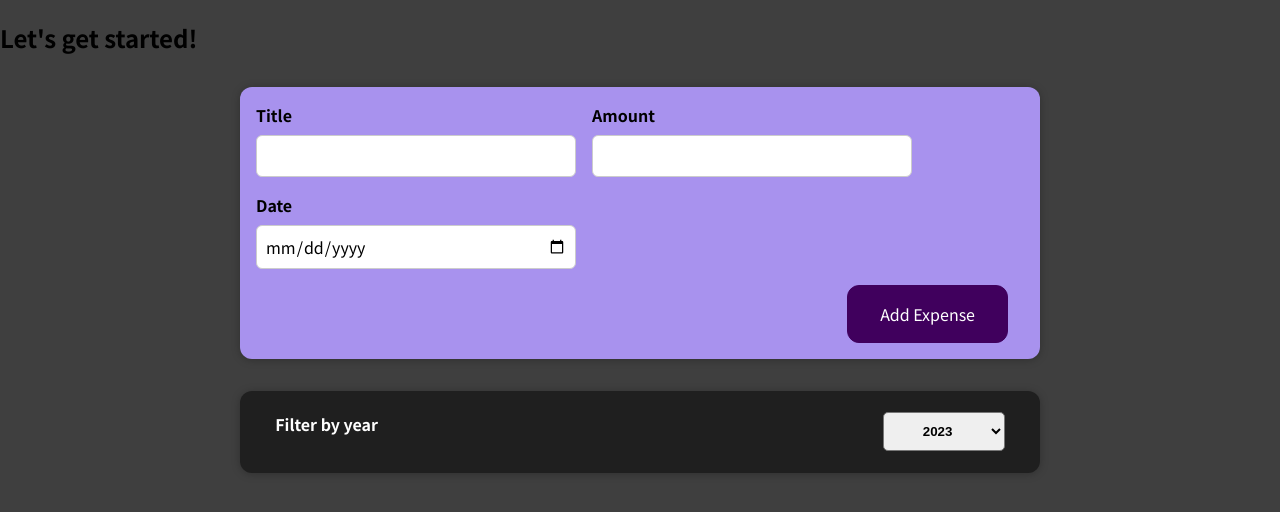
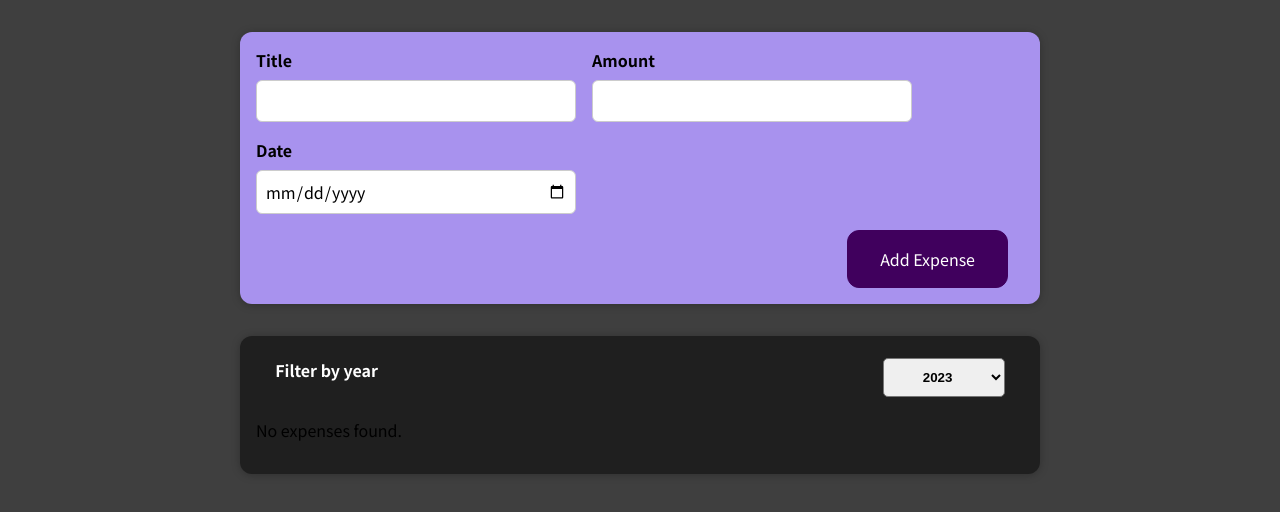
Before and after one commit to lboyadzhiev/react-learning, a React (Create React App) app: page / in a window 1280 px wide. Shown: the top 512 px of the page. Built offline with nearby package versions, Linux system fonts and the light colour scheme.

Commit message:
conditional statement rendering

```diff
--- a/src/App.js
+++ b/src/App.js
@@ -8,13 +8,12 @@
 
   const addExpenseHandler = (expense) => {
     setExpenses((prevState) => {
-      return [...prevState, expense];
+      return [expense, ...prevState];
     });
   };
 
   return (
     <div>
-      <h2>Let's get started!</h2>
       <NewExpense onAddExpense={addExpenseHandler} />
       <Expenses expenses={expenses} />
     </div>
--- a/src/components/Expenses/Expenses.js
+++ b/src/components/Expenses/Expenses.js
@@ -14,22 +14,33 @@
   const filterChangeHandler = (selectedYear) => {
     setFilteredYear(selectedYear);
   };
+
+  const filteredExpenses = expenses.filter((expense) => {
+    return expense.date.getFullYear().toString() === filteredYear;
+  });
+
+  let expensesContent = <p>No expenses found.</p>;
+
+  if (filteredExpenses.length > 0) {
+    expensesContent = filteredExpenses.map((expense) => {
+      return (
+        <ExpenseItem
+          key={expense.id}
+          title={expense.title}
+          date={expense.date}
+          amount={expense.amount}
+        />
+      );
+    });
+  }
+
   return (
     <Card className='expenses'>
       <ExpenseFilter
         selected={filteredYear}
         onChangeFilter={filterChangeHandler}
       />
-      {expenses.map((item) => {
-        return (
-          <ExpenseItem
-            key={item.id}
-            title={item.title}
-            date={item.date}
-            amount={item.amount}
-          />
-        );
-      })}
+      {expensesContent}
     </Card>
   );
 };
```
Also changed, not shown: note.txt.
